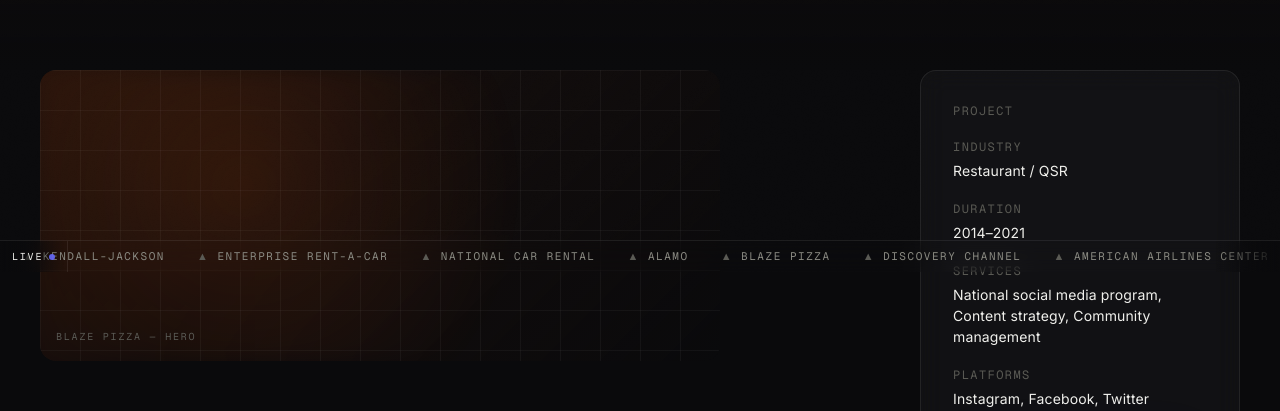
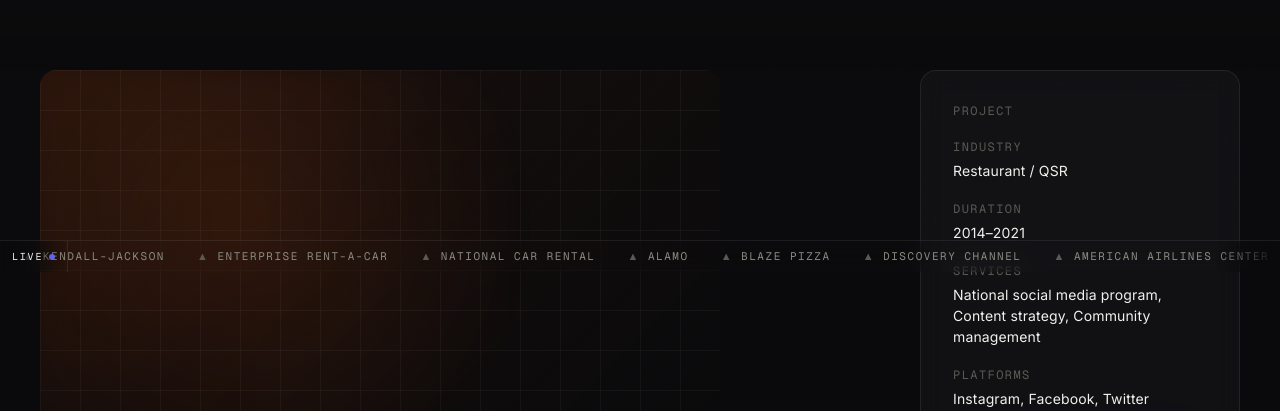
Before and after one commit to fiftyandfive/fifty-and-five-site, a Next.js app: page /work/blaze-pizza in a window 1280 px wide. Shown: the part 528-939 px from the top of the page. Built offline with nearby package versions, Linux system fonts and the light colour scheme; no server answers.

Commit message:
Fix case study detail hero aspect ratio: 21:9 -> 16:9 to match image source

```diff
--- a/app/work/[slug]/page.tsx
+++ b/app/work/[slug]/page.tsx
@@ -93,7 +93,7 @@ export default function CaseStudyPage({ params }: { params: { slug: string } })
           <article className="max-w-[680px] text-[18px] leading-[1.75] text-text-primary/90">
             <SimpleReveal>
               <PlaceholderImage
-                aspect="21/9"
+                aspect="16/9"
                 colorKey={cs.verticalColor}
                 label={`${cs.client} — hero`}
                 className="rounded-glass mb-16"
```
